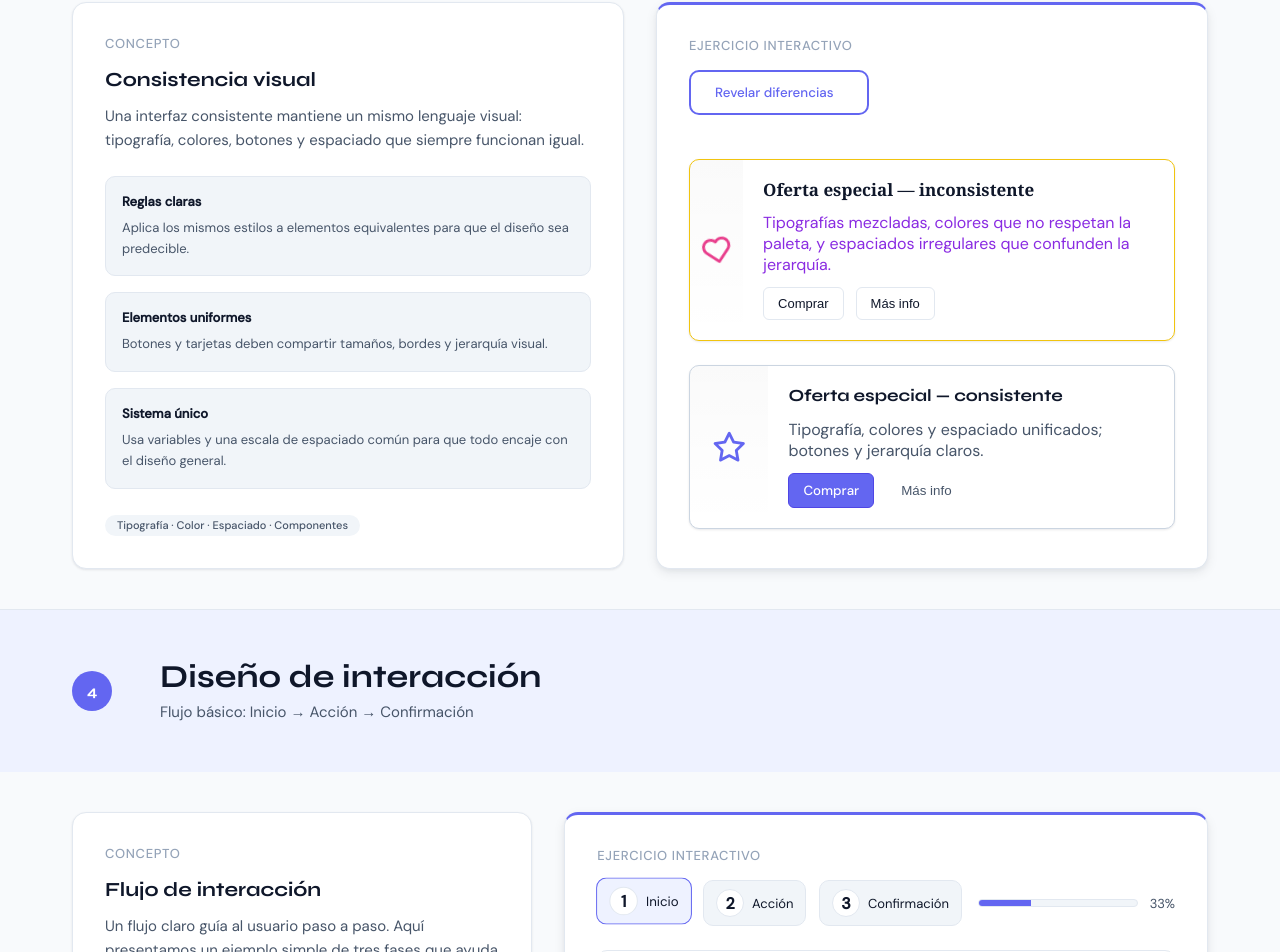
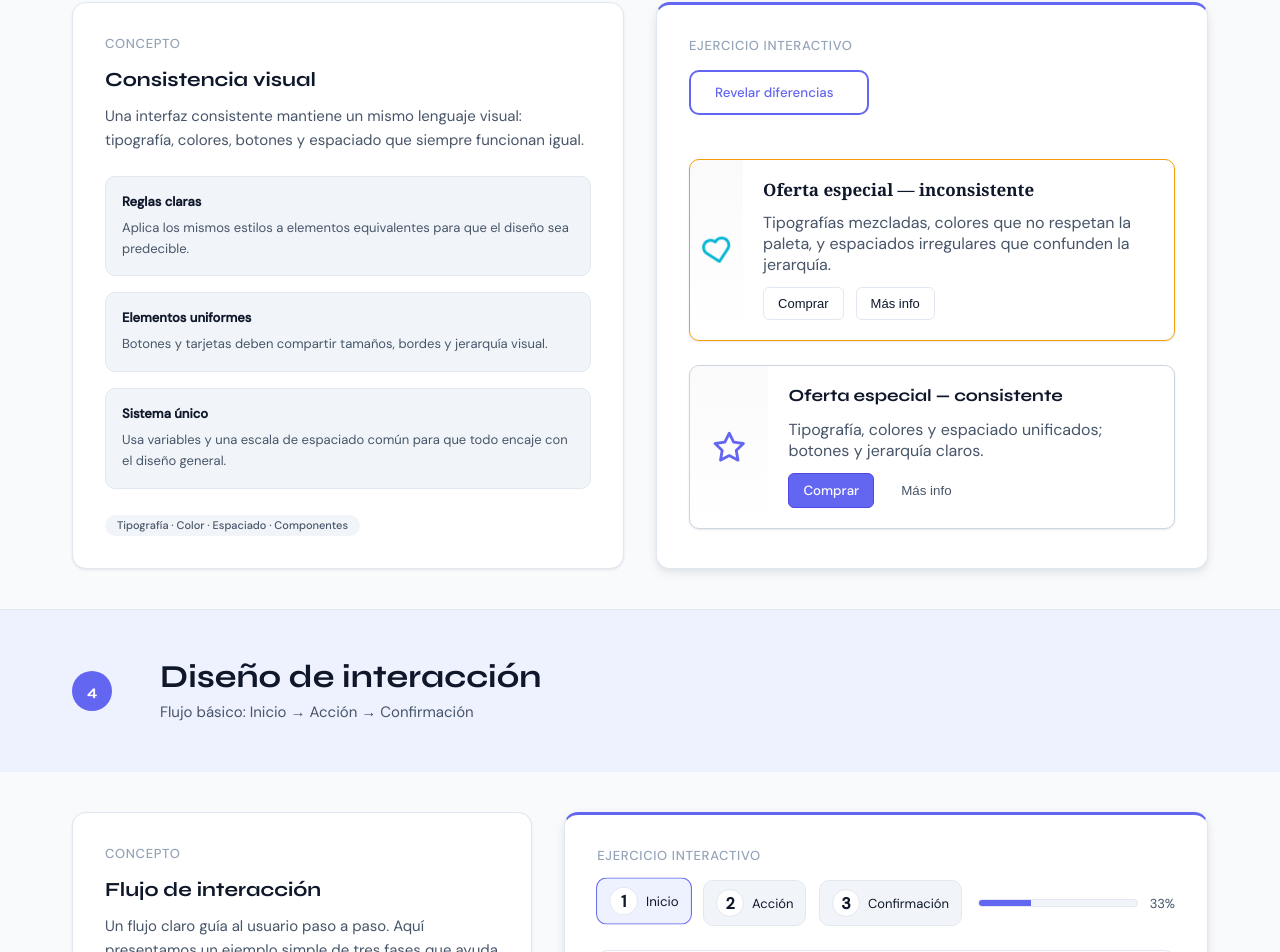
Before and after one commit to josephch28/designlab, a React (Vite) app: page / in a window 1280 px wide. Shown: the part 2571-3523 px from the top of the page. Built offline with nearby package versions, Linux system fonts and the light colour scheme.

Commit message:
feat: modo oscuro completo con variables css

```diff
--- a/src/modules/ModuloConsistencia.css
+++ b/src/modules/ModuloConsistencia.css
@@ -140,10 +140,10 @@
 
 /* Inconsistent styles (left card) */
 .consistency-card--inconsistent {
-  border-color: #f1c40f;
+  border-color: var(--color-warning);
 }
 .consistency-card--inconsistent .inconsistent-icon {
-  color: #e83e8c;
+  color: var(--color-secondary);
   transform: rotate(-12deg);
 }
 .inconsistent-btn {
@@ -153,14 +153,14 @@
   cursor: default;
 }
 .inconsistent-btn--primary {
-  background: linear-gradient(90deg,#ff7a7a,#ffb199);
-  border: 1px solid #ff4d4d;
-  color: white;
+  background: var(--color-warning);
+  border: 1px solid var(--color-warning);
+  color: var(--color-text-inverse);
 }
 .inconsistent-btn--ghost {
   background: transparent;
-  color: #6b7280;
-  border: 2px dashed #a78bfa;
+  color: var(--color-text-secondary);
+  border: 2px dashed var(--color-primary);
   padding: 4px 12px;
 }
 
@@ -173,10 +173,10 @@
 }
 .consistency-card--revealed {
   border-color: var(--color-error);
-  box-shadow: 0 0 0 1px rgba(239, 68, 68, 0.12), var(--shadow-sm);
+  box-shadow: 0 0 0 1px var(--color-error), var(--shadow-sm);
 }
 .consistency-card--revealed .consistency-card__media {
-  box-shadow: inset 0 0 0 1px rgba(239, 68, 68, 0.2);
+  box-shadow: inset 0 0 0 1px var(--color-error);
 }
 .consistency-card--revealed .consistency-card__title,
 .consistency-card--revealed .consistency-card__text {
@@ -233,7 +233,7 @@
   gap: var(--space-3);
   padding: var(--space-3);
   background: var(--color-bg-card);
-  border: 1px solid rgba(239, 68, 68, 0.15);
+  border: 1px solid var(--color-error);
   border-radius: var(--radius-sm);
   color: var(--color-text);
 }
--- a/src/modules/ModuloConsistencia.jsx
+++ b/src/modules/ModuloConsistencia.jsx
@@ -67,7 +67,7 @@ function ExerciseCards({ showDifferences, onReveal }) {
             <h4 className="consistency-card__title" style={{ fontFamily: 'Georgia, serif' }}>
               Oferta especial — inconsistente
             </h4>
-            <p className="consistency-card__text" style={{ color: '#8a2be2' }}>
+            <p className="consistency-card__text">
               Tipografías mezcladas, colores que no respetan la paleta, y espaciados
               irregulares que confunden la jerarquía.
             </p>
```
